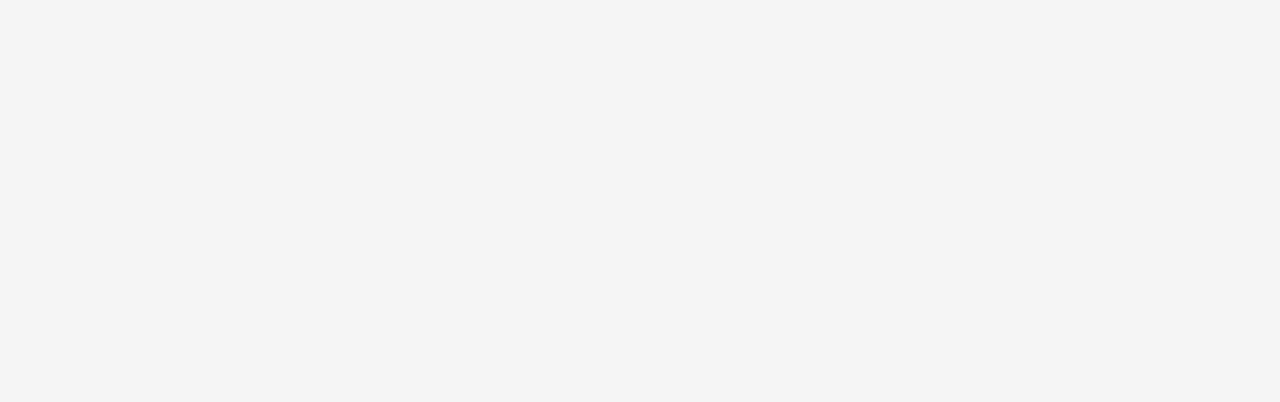
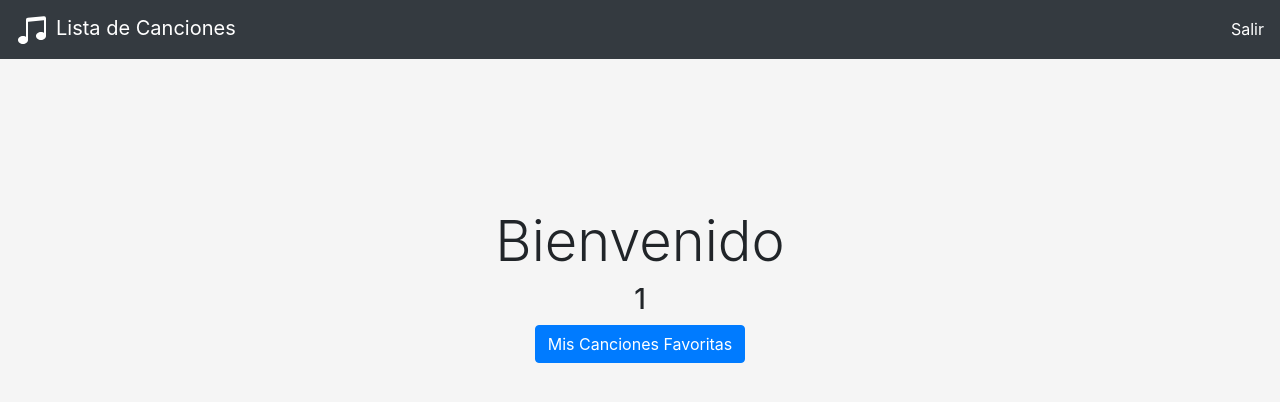
Before and after one commit to lalviarez/song-list, an Angular app: page /home/1 in a window 1280 px wide. Before the commit this address led to /. Shown: the top 402 px of the page. Built offline with nearby package versions, Linux system fonts and the light colour scheme.

Commit message:
[Update] Show user name on home

```diff
--- a/src/app/app-routing.module.ts
+++ b/src/app/app-routing.module.ts
@@ -9,7 +9,7 @@ const routes: Routes = [
     component: LoginComponent,
   },
   {
-    path: 'home',
+    path: 'home/:username',
     component: HomeComponent,
   },
 ];
--- a/src/app/components/home/home.component.html
+++ b/src/app/components/home/home.component.html
@@ -24,7 +24,7 @@
 
 <div class="home-header px-3 py-3 pt-md-5 pb-md-4 mx-auto text-center">
   <h1 class="display-4">Bienvenido</h1>
-  <h3>User Name</h3>
+  <h3>{{ userName }}</h3>
   <button class="btn btn-primary" *ngIf="showButtonFavoriteSongs" (click)="myFavoriteSongs()">Mis Canciones Favoritas</button>
 </div>
 
--- a/src/app/components/home/home.component.ts
+++ b/src/app/components/home/home.component.ts
@@ -1,4 +1,5 @@
 import { Component, OnInit } from '@angular/core';
+import { ActivatedRoute } from '@angular/router';
 
 @Component({
   selector: 'app-home',
@@ -62,9 +63,18 @@ export class HomeComponent implements OnInit {
    */
   songName = '';
 
-  constructor() {}
+  /**
+   * User Name from Login
+   *
+   * @memberof HomeComponent
+   */
+  userName = '';
 
-  ngOnInit(): void {}
+  constructor(private route: ActivatedRoute) {}
+
+  ngOnInit(): void {
+    this.userName = this.route.snapshot.paramMap.get('username');
+  }
 
   /**
    * Show all Artists
@@ -100,7 +110,6 @@ export class HomeComponent implements OnInit {
     this.showSongsComponent = true;
   }
 
-
   /**
    * Get song name from Songs component
    *
--- a/src/app/components/login/login.component.ts
+++ b/src/app/components/login/login.component.ts
@@ -19,6 +19,6 @@ export class LoginComponent implements OnInit {
   }
 
   submit() {
-    this.router.navigateByUrl('/home');
+    this.router.navigateByUrl(`/home/${ this.form.get('inputName').value }`);
   }
 }
```
